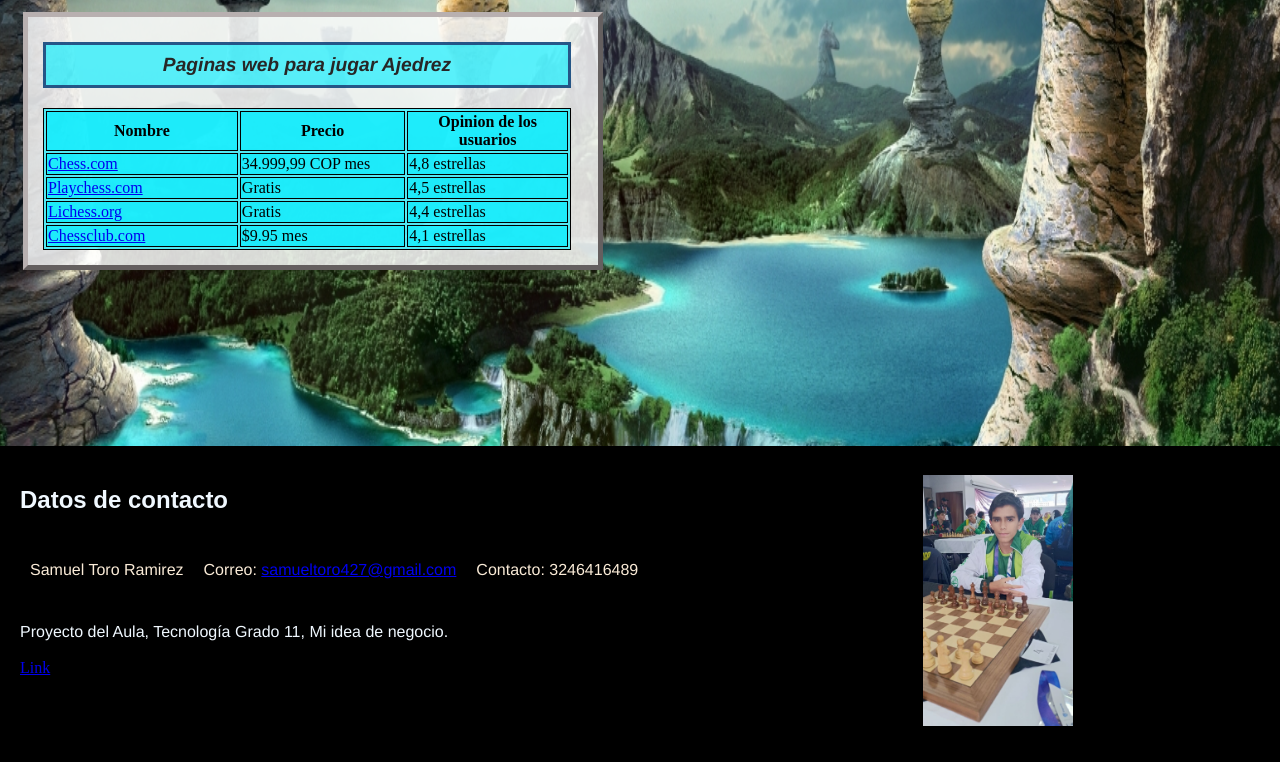
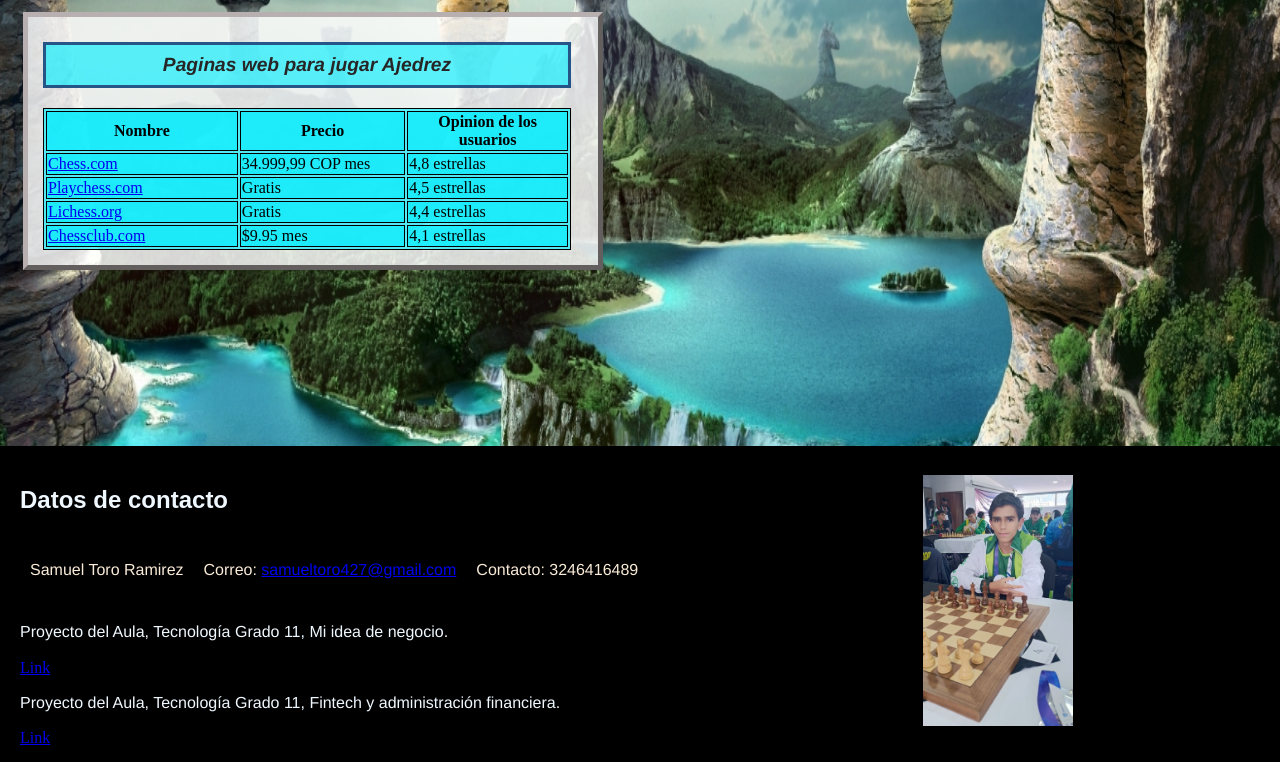
Before and after one commit to Tecnologia10-webpage/Mipaginaweb, a plain HTML site: page index.html in a window 1280 px wide. Shown: the part 1054-1816 px from the top of the page. Drawn offline with Linux system fonts and the light colour scheme.

Commit message:
Add files via upload

```diff
--- a/index.css
+++ b/index.css
@@ -330,5 +330,6 @@ a:active {
 y mi empresa */
 
 #Tecnologia11 {color: aliceblue;}
+#Tecnologia11semana6 {color: aliceblue;}
 
 /* Este es un comentario de prueba y no va a aparecer en mi pagina web */
--- a/index.html
+++ b/index.html
@@ -144,7 +144,9 @@
     <p class="colorclaropiedepagina"> Correo: <a href="mailto:samueltoro427@gmail.com"> samueltoro427@gmail.com </a></p>
     <p class="colorclaropiedepagina">Contacto: 3246416489</p> <br> <br> <br> <br>
     <p id="Tecnologia11"> Proyecto del Aula, Tecnología Grado 11, Mi idea de negocio. </p>
-    <a href="https://www.canva.com/design/DAGecvaPVac/ZZHxssn7Ytg7kdVO8x8sAg/edit"> Link </a>
+    <a href="https://www.canva.com/design/DAGecvaPVac/ZZHxssn7Ytg7kdVO8x8sAg/edit"> Link </a> <br>
+    <p id="Tecnologia11semana6"> Proyecto del Aula, Tecnología Grado 11, Fintech y administración financiera. </p>
+    <a href="https://www.canva.com/design/DAGhjQIBxyA/gjlL-qBAdjuiulvqmSsIag/edit"> Link </a>
     </div>
 
     <img id="imagen-mia"src="ajedrez2.jpg"/>
```
